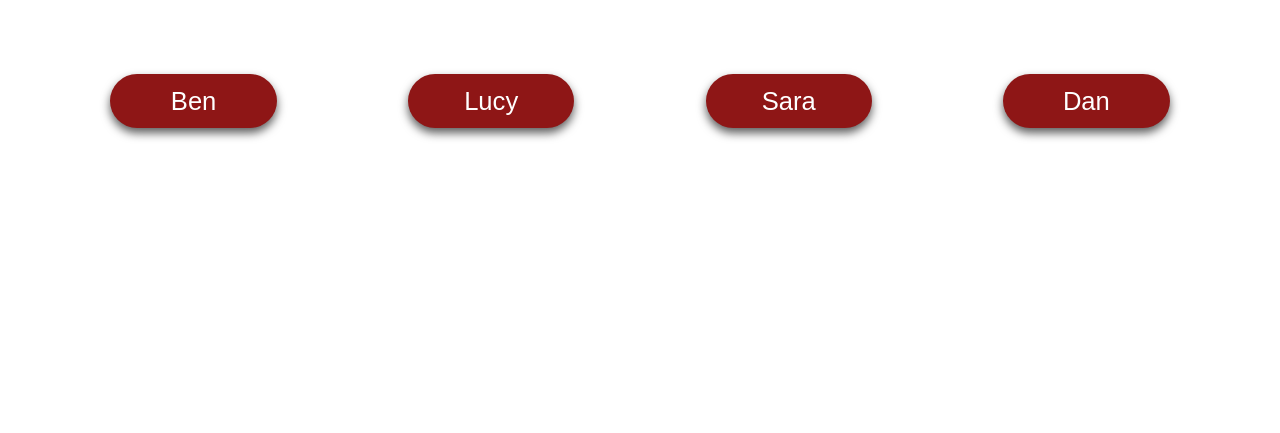
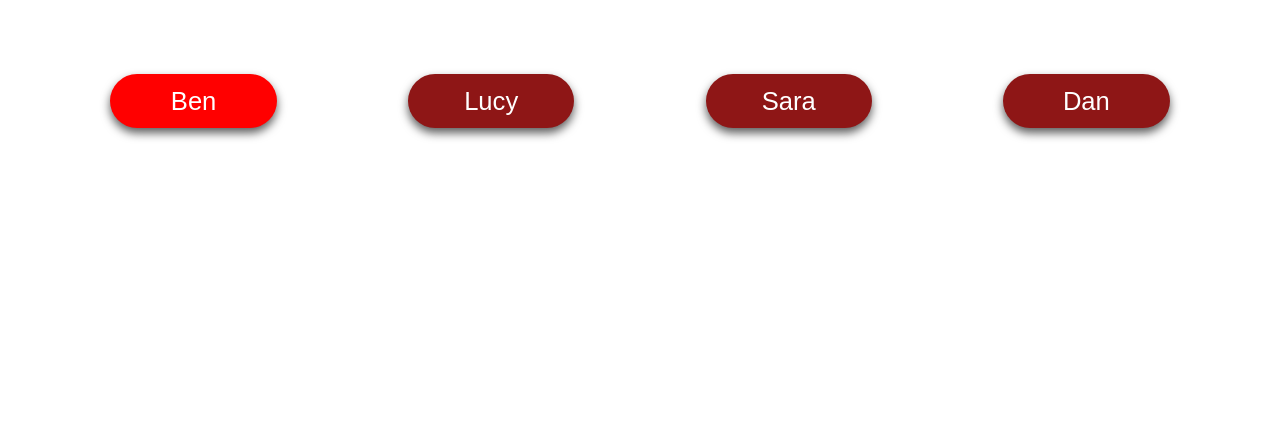
Before and after one commit to paulina-biszta/CFLMS-Paulina-CodeReview-03, a plain HTML site: page team/team.html in a window 1280 px wide. In both pictures the pointer is over the button "Ben". Shown: the part 367-800 px from the top of the page. Drawn offline with Linux system fonts and the light colour scheme.

Commit message:
style modyfication

```diff
--- a/script/script.js
+++ b/script/script.js
@@ -20,4 +20,5 @@ function calculateInsurance() {
 
     }
 }
+
 document.getElementById("calculate").addEventListener("click", calculateInsurance)
--- a/style/style.css
+++ b/style/style.css
@@ -176,6 +176,11 @@
         border-style: none;
         color: white;
         font-size: 2.5vw;
+        cursor: pointer;
+    }
+
+    button:hover {
+        background-color: rgb(50, 221, 93);
     }
 
     #result {
--- a/team/style/style.css
+++ b/team/style/style.css
@@ -138,6 +138,14 @@
         -webkit-box-shadow: 0px 5px 10px 0px rgba(0, 0, 0, 0.64);
         -moz-box-shadow: 0px 5px 10px 0px rgba(0, 0, 0, 0.64);
         box-shadow: 0px 5px 10px 0px rgba(0, 0, 0, 0.64);
+        cursor: pointer;
+    }
+
+    #ben:hover,
+    #lucy:hover,
+    #sara:hover,
+    #dan:hover {
+        background-color: rgb(255, 0, 0);
     }
 
     * footer {
```
